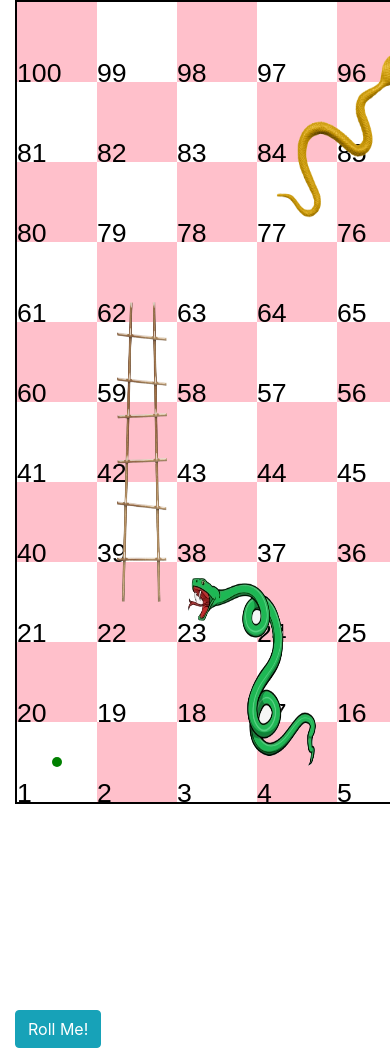
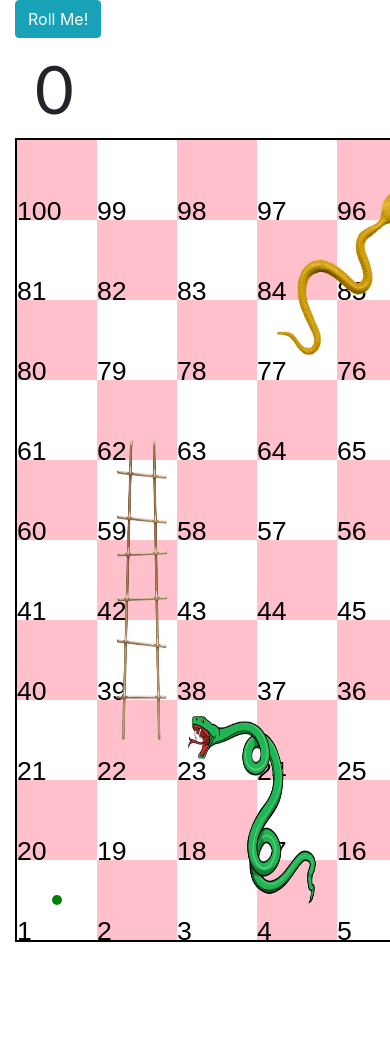
Before and after one commit to MrudulaVasudev/Snake-Ladder, a website: page index.html in a window 390 px wide. Shown: the top 1048 px of the page. After the commit the page ends 948 px from the top, so only its background shows below. Drawn offline with Linux system fonts and the light colour scheme.

Commit message:
Responsiveness

```diff
--- a/index.html
+++ b/index.html
@@ -13,14 +13,16 @@
 			<img id="snake-1" src="/images/snake_1.png"/>
 			<img id="snake-2" src="/images/snake_2.png"/>
 			<div class="row">
+				<div class="col-sm-7 offset-sm-4">
+					<button class="btn btn-info dice-button" onClick="rollTheDice()">Roll Me!</button>
+					<div id="number-on-the-dice">0</div>
+				</div>
+			</div>
+			<div class="row">
 				<div class="col-sm-10">
 					<canvas id="game-board-wrapper" width="800" height="800">
 						<canvas id="player-canvas" width="800" height="800"></canvas>
 					</canvas>
-				</div>
-				<div class="col-sm-2">
-					<button class="btn btn-info dice-button" onClick="rollTheDice()">Roll Me!</button>
-					<div id="number-on-the-dice"></div>
 				</div>
 			</div>
 
--- a/public/css/style.css
+++ b/public/css/style.css
@@ -13,14 +13,12 @@
 }
 
 .dice-button {
-    position: absolute;
-    top: 200px;
+    position: relative;
 }
 
 #number-on-the-dice {
+    position: inherit;
+    left: 20px;
     font-family: calibri;
     font-size: 50pt;
-    position: absolute;
-    top: 250px;
-    left: 38px;
 }
```
